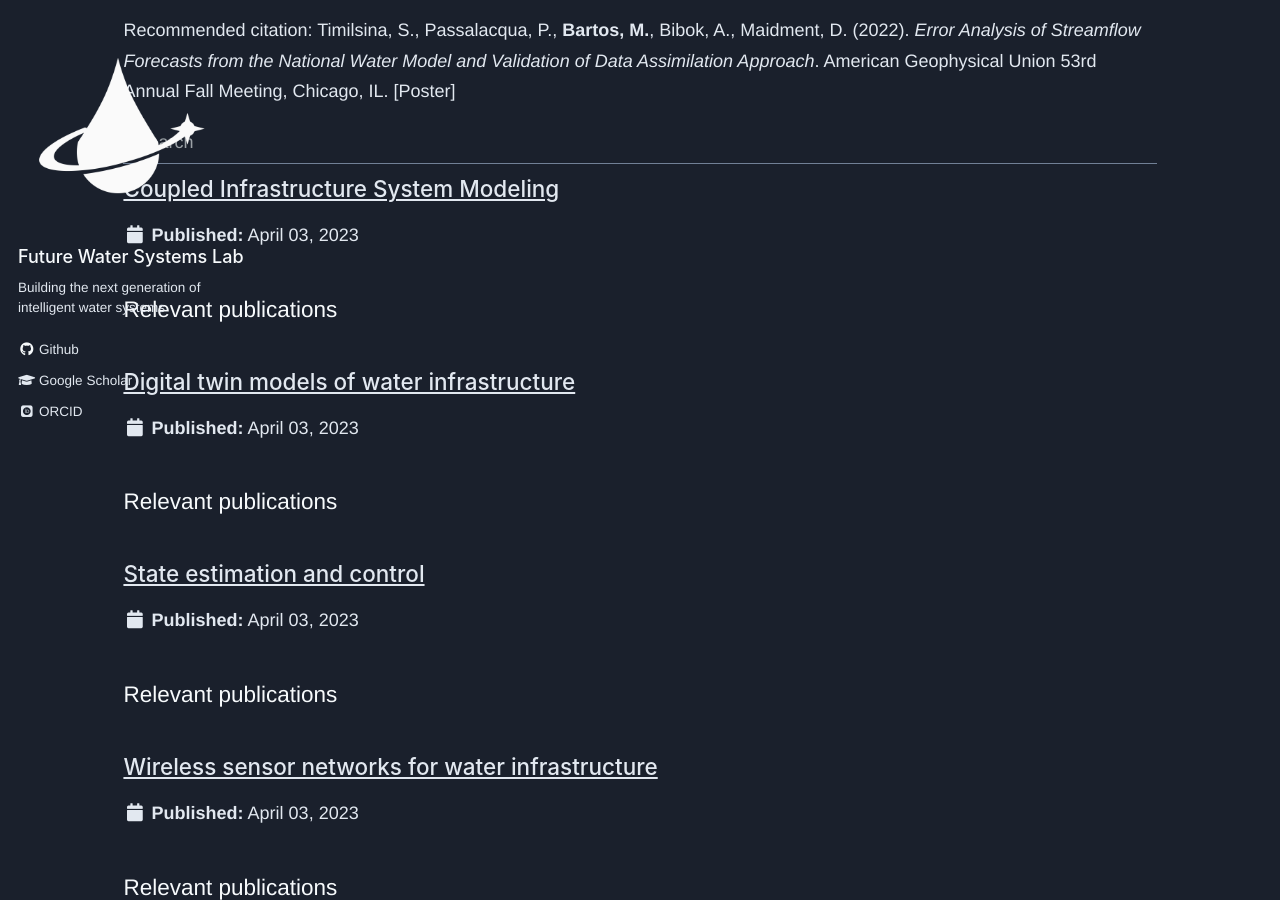
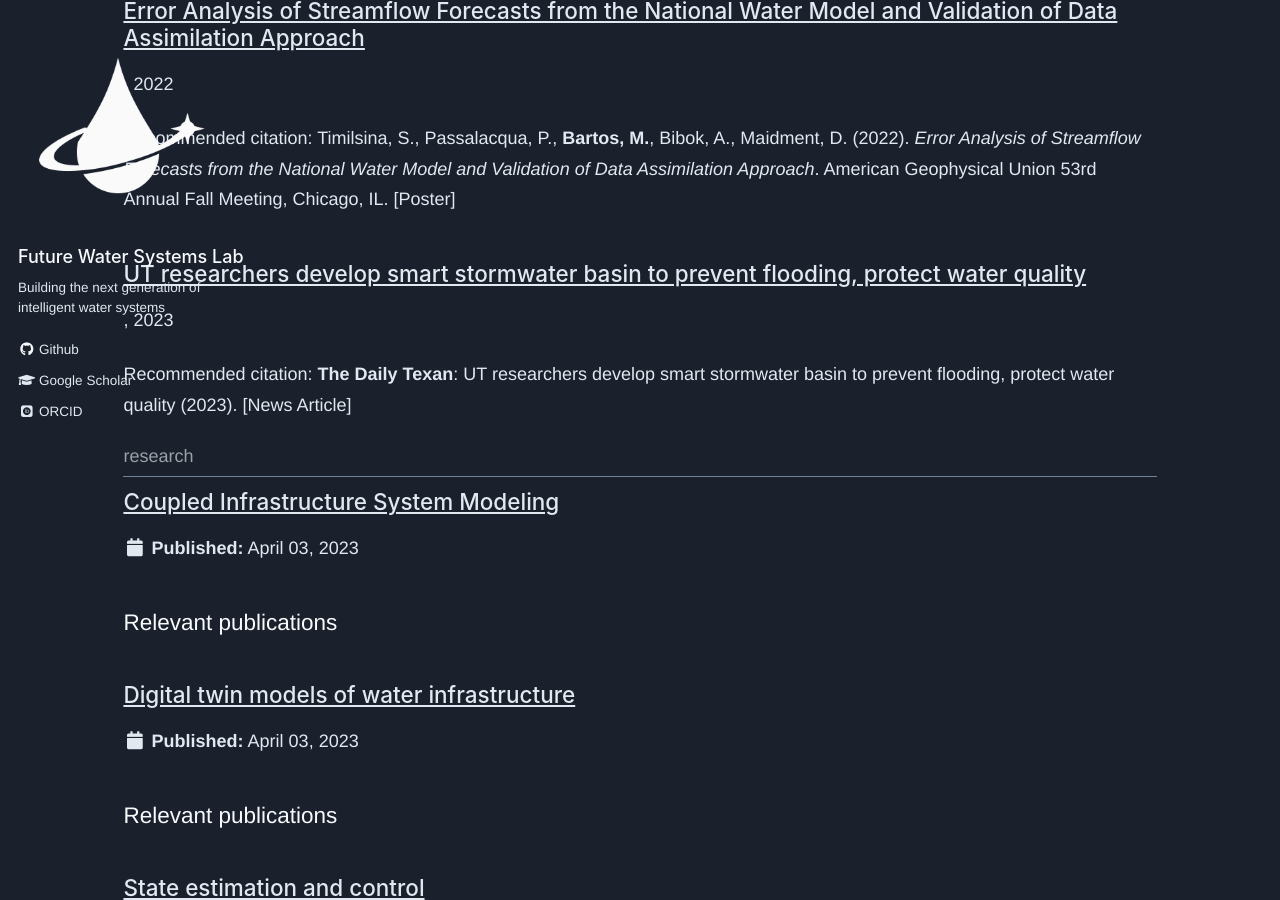
Before and after one commit to SMARTINFRALAB/SMARTINFRALAB.github.io, a Jekyll site: the page built from _pages/collection-archive.html, in a window 1280 px wide and 900 px high, scrolled down 25658 px. Built offline with Jekyll 4.4.1, drawn with Linux system fonts in a browser that asks for light colours; some web fonts are replaced; some of the changed text lies outside the part shown.

Commit message:
Update website

```diff
--- /dev/null
+++ b/_publications/2023-03-27-researchers.md
@@ -0,0 +1,12 @@
+---
+title: "UT researchers develop smart stormwater basin to prevent flooding, protect water quality"
+collection: publications
+permalink: /publication/2023-03-27-researchers
+date: 2023-03-27
+venue: 'The Daily Texan'
+type: 'media'
+external_url: 'https://thedailytexan.com/2023/03/27/ut-researchers-develop-smart-stormwater-basin-to-prevent-flooding-protect-water-quality/'
+archive_url: 'https://perma.cc/HDU9-VQS7'
+citation: "<b>The Daily Texan</b>: UT researchers develop smart stormwater basin to prevent flooding, protect water quality (2023). [News Article]"
+tags: ['environmental-justice']
+---
```
Also changed, not shown: _pages/about.md (+1 -0 lines), _publications/2022-08-31-digital.md (+3 -0 lines).
